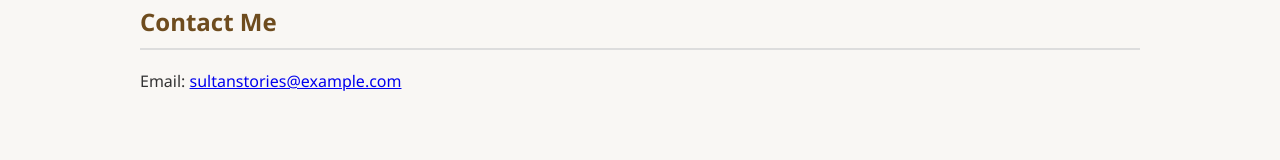
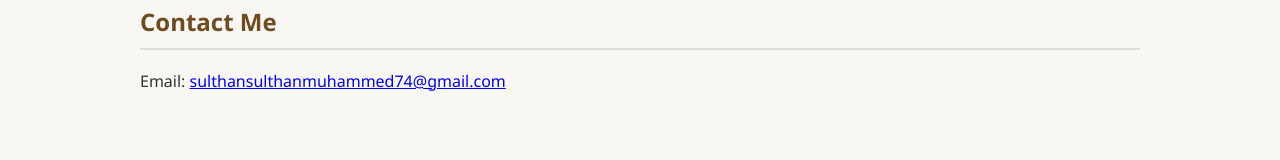
Before and after one commit to Sul74/bedtimestories, a plain HTML site: page index.html in a window 1280 px wide. Shown: the part 1391-1551 px from the top of the page. Drawn offline with Linux system fonts and the light colour scheme.

Commit message:
Update index.html

```diff
--- a/index.html
+++ b/index.html
@@ -251,7 +251,7 @@
 
 <section class="section" id="contact">
   <h2>Contact Me</h2>
-  <p>Email: <a href="mailto:sultanstories@example.com">sultanstories@example.com</a></p>
+  <p>Email: <a href="mailto:sulthansulthanmuhammed74@gmail.com">sulthansulthanmuhammed74@gmail.com</a></p>
 </section>
 
 <!-- Modal for story reading -->
```
